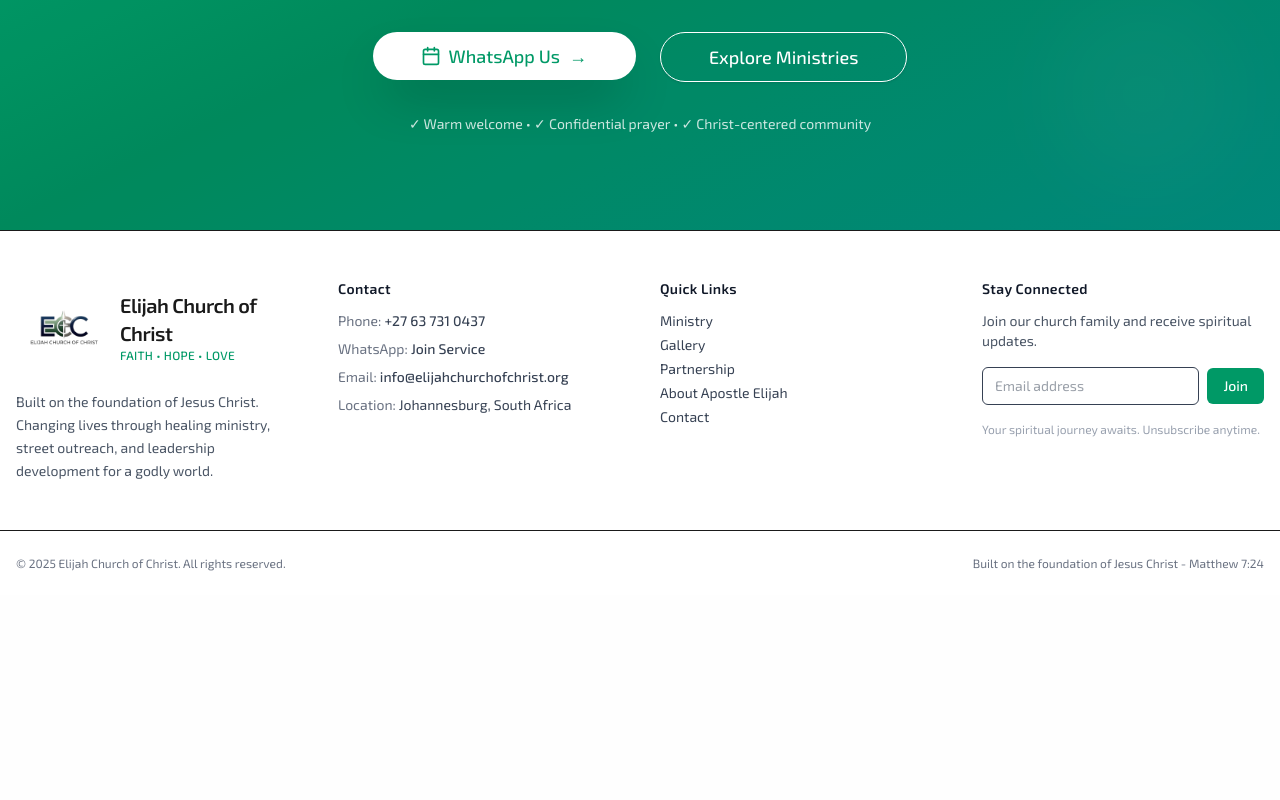
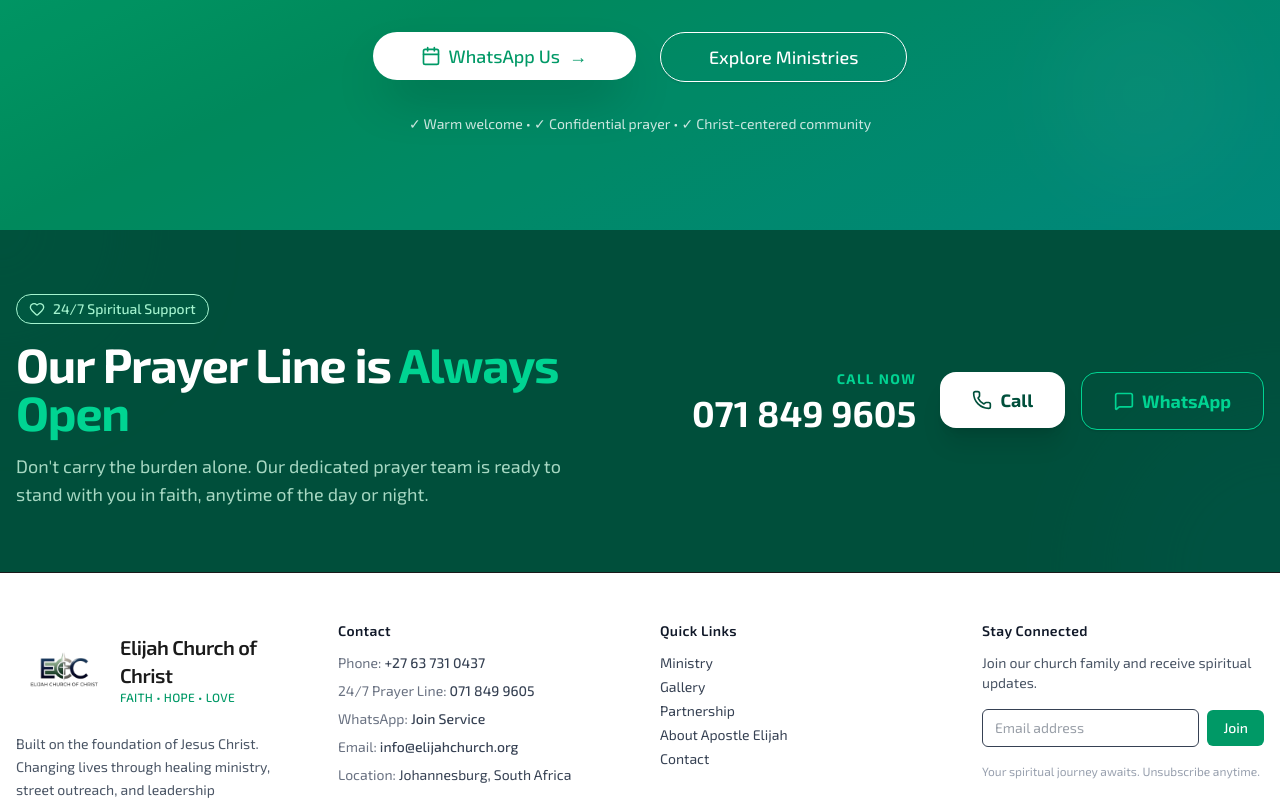
Before and after one commit to Sqwizoor/ecc, a Next.js app: page / in a window 1280 px wide. Shown: the part 10548-11348 px from the top of the page. Before the commit the page ends 11143 px from the top, so only its background shows below. Built offline with nearby package versions, Linux system fonts and the light colour scheme.

Commit message:
update email to info@elijahchurch.org and add 24/7 prayer line section

```diff
--- a/src/app/about/page.tsx
+++ b/src/app/about/page.tsx
@@ -494,11 +494,11 @@ export default function AboutPage() {
             <div className="flex flex-col sm:flex-row gap-6 justify-center items-center pt-8 text-gray-400">
               <div className="flex items-center gap-2">
                 <Phone className="w-4 h-4" />
-                <span>+27 63 731 0437</span>
+                <span>+27 63 731 0437 | 071 849 9605 (Prayer Line)</span>
               </div>
               <div className="flex items-center gap-2">
                 <Mail className="w-4 h-4" />
-                <span>info@elijahchurchofchrist.org</span>
+                <span>info@elijahchurch.org</span>
               </div>
               <div className="flex items-center gap-2">
                 <MapPin className="w-4 h-4" />
--- a/src/app/contact/page.tsx
+++ b/src/app/contact/page.tsx
@@ -34,14 +34,14 @@ const contactMethods = [
     icon: Mail,
     title: "Email Us",
   description: "Send us a message and we’ll respond within 24 hours",
-    contact: "info@elijahchurchofchrist.org",
+    contact: "info@elijahchurch.org",
     availability: "Response within 24 hours"
   },
   {
     icon: MessageSquare,
     title: "WhatsApp",
     description: "Connect with us instantly through WhatsApp for prayer requests",
-    contact: "+27 63 731 0437",
+    contact: "071 849 9605",
     availability: "Available 24/7"
   },
   {
@@ -58,25 +58,25 @@ const ministries = [
     name: "Prayer Ministry",
   description: "Need prayer? We’re here to pray with you and for you.",
     icon: Heart,
-    contact: "prayer@elijahchurchofchrist.org"
+    contact: "071 849 9605"
   },
   {
     name: "Pastoral Care",
     description: "Connect with our pastors for spiritual guidance and counseling",
     icon: Heart,
-    contact: "pastor@elijahchurchofchrist.org"
+    contact: "info@elijahchurch.org"
   },
   {
     name: "Outreach Ministry",
     description: "Join our street ministry and community service programs",
     icon: Users,
-    contact: "outreach@elijahchurchofchrist.org"
+    contact: "info@elijahchurch.org"
   },
   {
     name: "Youth Ministry",
     description: "Youth programs, leadership development, and mentorship",
     icon: Church,
-    contact: "youth@elijahchurchofchrist.org"
+    contact: "info@elijahchurch.org"
   }
 ];
 
@@ -545,11 +545,11 @@ export default function ContactPage() {
               <div className="flex flex-col sm:flex-row gap-6 justify-center items-center">
                 <div className="flex items-center gap-2">
                   <Phone className="w-4 h-4" />
-                  <span>+27 63 731 0437</span>
+                  <span>+27 63 731 0437 | 071 849 9605 (Prayer Line)</span>
                 </div>
                 <div className="flex items-center gap-2">
                   <Mail className="w-4 h-4" />
-                  <span>info@elijahchurchofchrist.org</span>
+                  <span>info@elijahchurch.org</span>
                 </div>
                 <div className="flex items-center gap-2">
                   <MapPin className="w-4 h-4" />
--- a/src/app/layout.tsx
+++ b/src/app/layout.tsx
@@ -5,6 +5,7 @@ import "./globals.css";
 import Navigation from "@/components/Navigation";
 import PageTransition from "@/components/PageTransition";
 import FloatingActions from "@/components/FloatingActions";
+import PrayerLineBanner from "@/components/PrayerLineBanner";
 
 const geistSans = Geist({
   variable: "--font-geist-sans",
@@ -63,6 +64,7 @@ export const metadata: Metadata = {
   },
 };
 
+
 export default function RootLayout({
   children,
 }: Readonly<{
@@ -77,6 +79,7 @@ export default function RootLayout({
             {children}
           </PageTransition>
         </main>
+        <PrayerLineBanner />
   <FloatingActions />
         <footer className="border-t border-gray-200 bg-white">
           <div className="max-w-7xl mx-auto px-4 py-12 grid gap-10 md:grid-cols-4">
@@ -99,8 +102,9 @@ export default function RootLayout({
             <div className="text-sm text-gray-700 space-y-2">
               <h4 className="font-semibold text-gray-900 mb-3 tracking-wide">Contact</h4>
               <p><span className="text-gray-500">Phone:</span> <a href="tel:+27637310437" className="font-medium hover:text-emerald-600 transition-colors">+27 63 731 0437</a></p>
+              <p><span className="text-gray-500">24/7 Prayer Line:</span> <a href="tel:0718499605" className="font-medium hover:text-emerald-600 transition-colors">071 849 9605</a></p>
               <p><span className="text-gray-500">WhatsApp:</span> <a href="https://wa.me/27637310437" target="_blank" rel="noopener" className="font-medium hover:text-emerald-600">Join Service</a></p>
-              <p><span className="text-gray-500">Email:</span> <a href="mailto:info@elijahchurchofchrist.org" className="font-medium hover:text-emerald-600">info@elijahchurchofchrist.org</a></p>
+              <p><span className="text-gray-500">Email:</span> <a href="mailto:info@elijahchurch.org" className="font-medium hover:text-emerald-600">info@elijahchurch.org</a></p>
               <p><span className="text-gray-500">Location:</span> Johannesburg, South Africa</p>
             </div>
             <div className="text-sm text-gray-700 space-y-2">
--- a/src/app/page.tsx
+++ b/src/app/page.tsx
@@ -1794,7 +1794,7 @@ export default function HomePage() {
 
             <div className="flex flex-col sm:flex-row gap-6 justify-center">
               <Link
-                href="https://wa.me/27637310437?text=Hi%20Elijah%20Church%20of%20Christ%2C%20I%27d%20like%20to%20plan%20a%20visit%20and%20request%20prayer."
+                href="https://wa.me/27718499605?text=Hi%20Elijah%20Church%20of%20Christ%2C%20I%27d%20like%20to%20plan%20a%20visit%20and%20request%20prayer."
                 target="_blank"
               >
                 <motion.div
--- a/src/app/services/page.tsx
+++ b/src/app/services/page.tsx
@@ -431,7 +431,7 @@ export default function ServicesPage() {
             <div className="flex flex-col sm:flex-row gap-6 justify-center items-center">
               <div className="flex items-center gap-2">
                 <Phone className="w-4 h-4" />
-                <span>+27 63 731 0437</span>
+                <span>+27 63 731 0437 | 071 849 9605 (Prayer Line)</span>
               </div>
               <div className="flex items-center gap-2">
                 <MapPin className="w-4 h-4" />
--- /dev/null
+++ b/src/components/PrayerLineBanner.tsx
@@ -0,0 +1,73 @@
+"use client";
+
+import { motion } from "framer-motion";
+import { Phone, MessageSquare, Heart } from "lucide-react";
+import { Button } from "./ui/button";
+
+export default function PrayerLineBanner() {
+  return (
+    <section className="py-16 bg-emerald-900 text-white relative overflow-hidden">
+      {/* Background decorations */}
+      <div className="absolute top-0 left-0 w-64 h-64 bg-emerald-800 rounded-full blur-3xl opacity-20 -translate-x-1/2 -translate-y-1/2"></div>
+      <div className="absolute bottom-0 right-0 w-96 h-96 bg-teal-800 rounded-full blur-3xl opacity-20 translate-x-1/2 translate-y-1/2"></div>
+
+      <div className="max-w-7xl mx-auto px-4 relative z-10">
+        <div className="flex flex-col md:flex-row items-center justify-between gap-10">
+          <motion.div
+            initial={{ opacity: 0, x: -30 }}
+            whileInView={{ opacity: 1, x: 0 }}
+            viewport={{ once: true }}
+            className="flex-1 space-y-4"
+          >
+            <div className="inline-flex items-center gap-2 px-3 py-1 rounded-full bg-emerald-800/50 border border-emerald-700/50 text-emerald-200 text-sm font-medium">
+              <Heart className="w-4 h-4" />
+              <span>24/7 Spiritual Support</span>
+            </div>
+            <h2 className="text-3xl md:text-5xl font-bold tracking-tight">
+              Our Prayer Line is <span className="text-emerald-400">Always Open</span>
+            </h2>
+            <p className="text-emerald-100/80 text-lg max-w-xl">
+              Don&apos;t carry the burden alone. Our dedicated prayer team is ready to stand with you in faith, anytime of the day or night.
+            </p>
+          </motion.div>
+
+          <motion.div
+            initial={{ opacity: 0, x: 30 }}
+            whileInView={{ opacity: 1, x: 0 }}
+            viewport={{ once: true }}
+            className="flex flex-col sm:flex-row items-center gap-6"
+          >
+            <div className="text-center md:text-right">
+              <div className="text-emerald-400 text-sm font-bold uppercase tracking-widest mb-1">Call Now</div>
+              <a
+                href="tel:0718499605"
+                className="text-3xl md:text-4xl font-bold hover:text-emerald-400 transition-colors"
+              >
+                071 849 9605
+              </a>
+            </div>
+
+            <div className="flex gap-4">
+              <a href="tel:0718499605">
+                <Button size="lg" className="bg-white text-emerald-900 hover:bg-emerald-50 px-8 py-7 rounded-2xl text-lg font-bold shadow-xl">
+                  <Phone className="w-5 h-5 mr-2" />
+                  Call
+                </Button>
+              </a>
+              <a
+                href="https://wa.me/27718499605?text=I%20need%20prayer%20support"
+                target="_blank"
+                rel="noopener noreferrer"
+              >
+                <Button size="lg" variant="outline" className="border-emerald-400 text-emerald-400 hover:bg-emerald-800/50 px-8 py-7 rounded-2xl text-lg font-bold">
+                  <MessageSquare className="w-5 h-5 mr-2" />
+                  WhatsApp
+                </Button>
+              </a>
+            </div>
+          </motion.div>
+        </div>
+      </div>
+    </section>
+  );
+}
```
